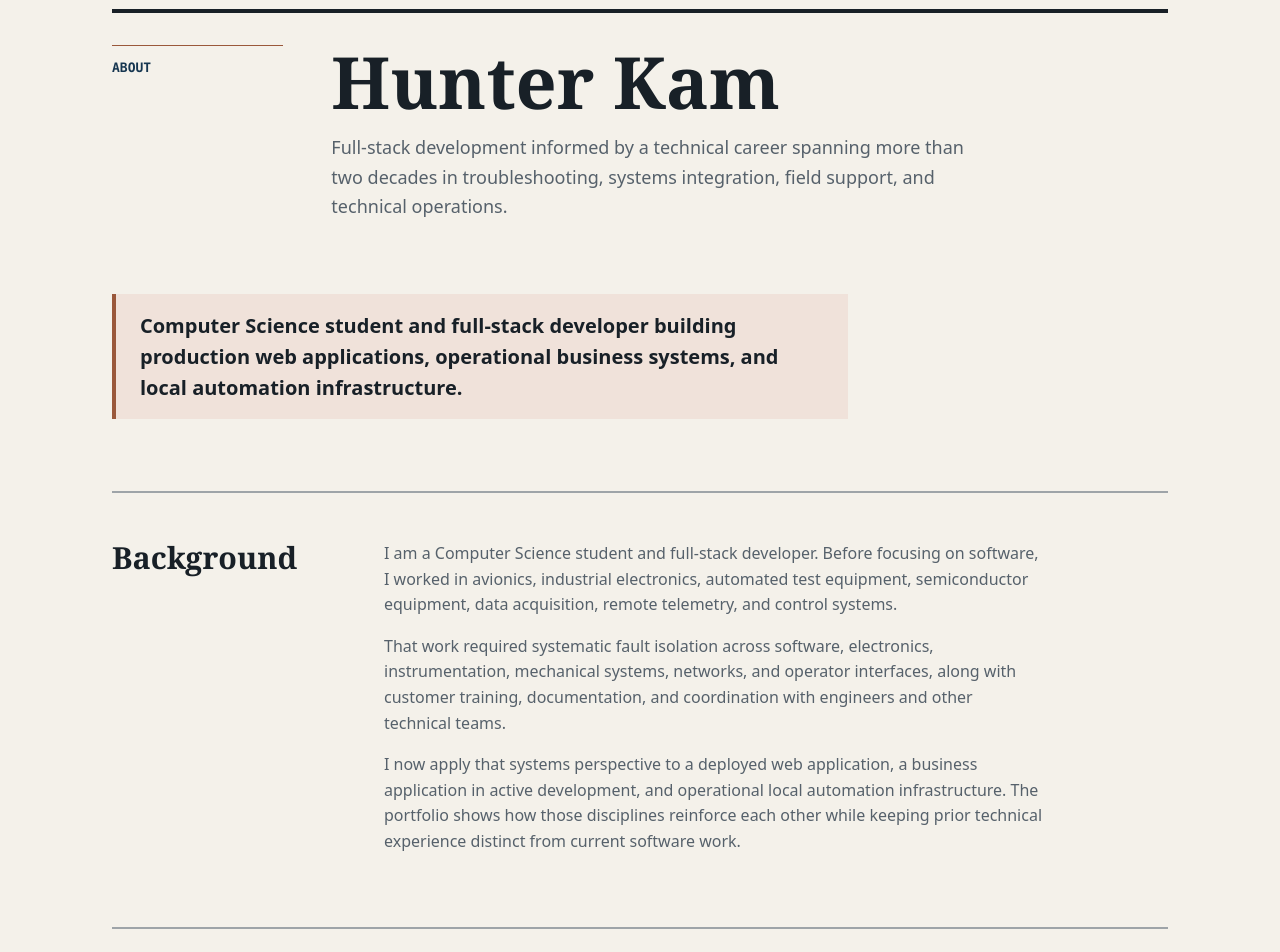
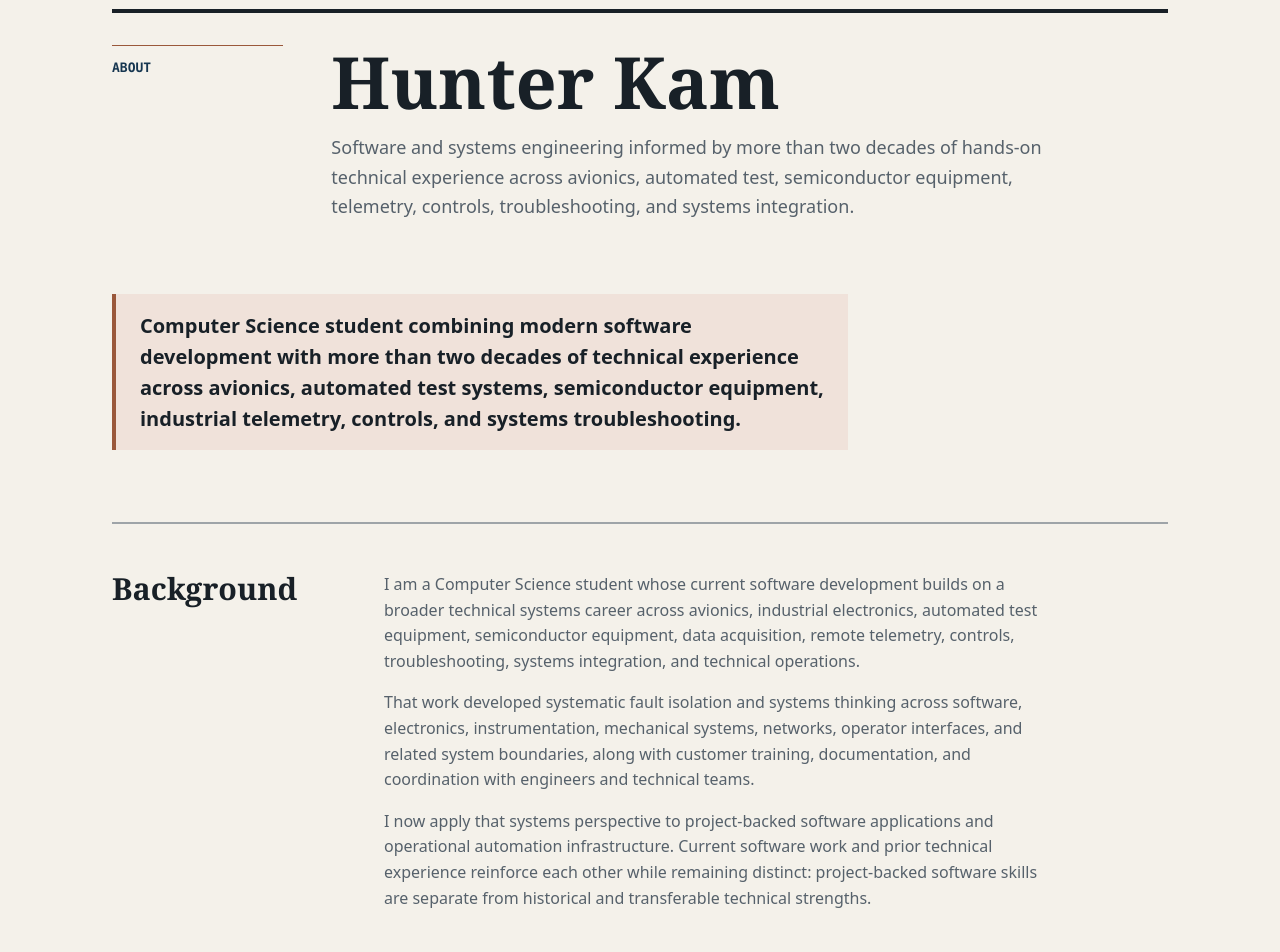
Before and after one commit to Hone648/portfolio, a Next.js app: page /about in a window 1280 px wide. Shown: the part 140-1092 px from the top of the page. Built offline with nearby package versions, Linux system fonts and the light colour scheme; no server answers.

Commit message:
feat: reposition about and contact (#45)

```diff
--- a/app/about/page.tsx
+++ b/app/about/page.tsx
@@ -12,7 +12,7 @@ import { absoluteUrl } from "@/lib/site-url";
 import styles from "@/components/profile/profile-page.module.css";
 
 const aboutDescription =
-  "Current software work, prior technical experience, and engineering strengths for Hunter Kam.";
+  "Software and systems engineering, technical experience, and engineering strengths for Hunter Kam.";
 
 export const metadata = createPageMetadata({
   title: "About",
@@ -58,15 +58,6 @@ export default function AboutPage() {
         </div>
       </section>
 
-      <section className={styles.section} aria-labelledby="how-i-work">
-        <h2 id="how-i-work">How I work</h2>
-        <ol className={styles.principles}>
-          {siteContent.about.howIWork.map((principle) => (
-            <li key={principle}>{principle}</li>
-          ))}
-        </ol>
-      </section>
-
       <section
         className={styles.section}
         aria-labelledby="transferable-technical-strengths"
@@ -75,6 +66,15 @@ export default function AboutPage() {
           Transferable technical strengths
         </h2>
         <TransferableStrengths strengths={transferableStrengths} />
+      </section>
+
+      <section className={styles.section} aria-labelledby="how-i-work">
+        <h2 id="how-i-work">How I work</h2>
+        <ol className={styles.principles}>
+          {siteContent.about.howIWork.map((principle) => (
+            <li key={principle}>{principle}</li>
+          ))}
+        </ol>
       </section>
 
       <section className={styles.section} aria-labelledby="skills">
--- a/app/contact/page.tsx
+++ b/app/contact/page.tsx
@@ -8,7 +8,7 @@ import styles from "@/components/profile/profile-page.module.css";
 export const metadata = createPageMetadata({
   title: "Contact",
   description:
-    "Contact Hunter Kam about software development, automation, systems integration, or technical collaboration.",
+    "Contact Hunter Kam about software and systems engineering, systems integration, automation, infrastructure, or technical collaboration.",
   path: "/contact",
 });
 
--- a/content/site-content.ts
+++ b/content/site-content.ts
@@ -46,7 +46,7 @@ type SiteContent = {
 export const siteContent = {
   name: "Hunter Kam",
   positioning:
-    "Computer Science student and full-stack developer building production web applications, operational business systems, and local automation infrastructure.",
+    "Computer Science student combining modern software development with more than two decades of technical experience across avionics, automated test systems, semiconductor equipment, industrial telemetry, controls, and systems troubleshooting.",
   portfolioIdentity: "Software & Systems Engineering",
   github: {
     href: "https://github.com/Hone648",
@@ -58,11 +58,11 @@ export const siteContent = {
   },
   about: {
     lede:
-      "Full-stack development informed by a technical career spanning more than two decades in troubleshooting, systems integration, field support, and technical operations.",
+      "Software and systems engineering informed by more than two decades of hands-on technical experience across avionics, automated test, semiconductor equipment, telemetry, controls, troubleshooting, and systems integration.",
     background: [
-      "I am a Computer Science student and full-stack developer. Before focusing on software, I worked in avionics, industrial electronics, automated test equipment, semiconductor equipment, data acquisition, remote telemetry, and control systems.",
-      "That work required systematic fault isolation across software, electronics, instrumentation, mechanical systems, networks, and operator interfaces, along with customer training, documentation, and coordination with engineers and other technical teams.",
-      "I now apply that systems perspective to a deployed web application, a business application in active development, and operational local automation infrastructure. The portfolio shows how those disciplines reinforce each other while keeping prior technical experience distinct from current software work.",
+      "I am a Computer Science student whose current software development builds on a broader technical systems career across avionics, industrial electronics, automated test equipment, semiconductor equipment, data acquisition, remote telemetry, controls, troubleshooting, systems integration, and technical operations.",
+      "That work developed systematic fault isolation and systems thinking across software, electronics, instrumentation, mechanical systems, networks, operator interfaces, and related system boundaries, along with customer training, documentation, and coordination with engineers and technical teams.",
+      "I now apply that systems perspective to project-backed software applications and operational automation infrastructure. Current software work and prior technical experience reinforce each other while remaining distinct: project-backed software skills are separate from historical and transferable technical strengths.",
     ],
     howIWork: [
       "Define requirements, constraints, and success criteria before implementation.",
@@ -76,7 +76,7 @@ export const siteContent = {
     currentDirection: [
       "I am completing Computer Science coursework through Central Texas College. My planned academic path is transfer to Texas A&M University-Central Texas for a B.S. in Computer Science.",
       "I completed a programming bootcamp and continued building projects afterward. My current technical focus includes full-stack development, backend systems, databases, Linux, automation, and systems integration.",
-      "I am interested in remote software development roles and carefully scoped freelance projects where independent troubleshooting, clear communication, and disciplined delivery are valuable.",
+      "I am interested in engineering roles where software, systems integration, automation, infrastructure, verification, and complex technical problem-solving intersect.",
     ],
   },
   home: {
@@ -129,9 +129,9 @@ export const siteContent = {
   },
   contactPage: {
     lede:
-      "For remote software development roles, carefully scoped freelance projects, automation, systems integration, or technical collaboration, contact Hunter by email.",
+      "For software and systems engineering opportunities, systems integration, automation, infrastructure, or technical collaboration, contact Hunter by email.",
     introduction:
-      "Email is the direct public contact channel for role or project discussions. GitHub provides another view of the repositories and technical work that can be shared publicly.",
+      "Email is the direct public contact channel for role, project, or technical collaboration discussions. GitHub provides another view of the repositories and technical work that can be shared publicly.",
     privacyNote:
       "This portfolio does not use a public contact form or collect contact details through a site backend.",
   },
```
Also changed, not shown: 1 other file (tests, documents, lock files or other folders).
